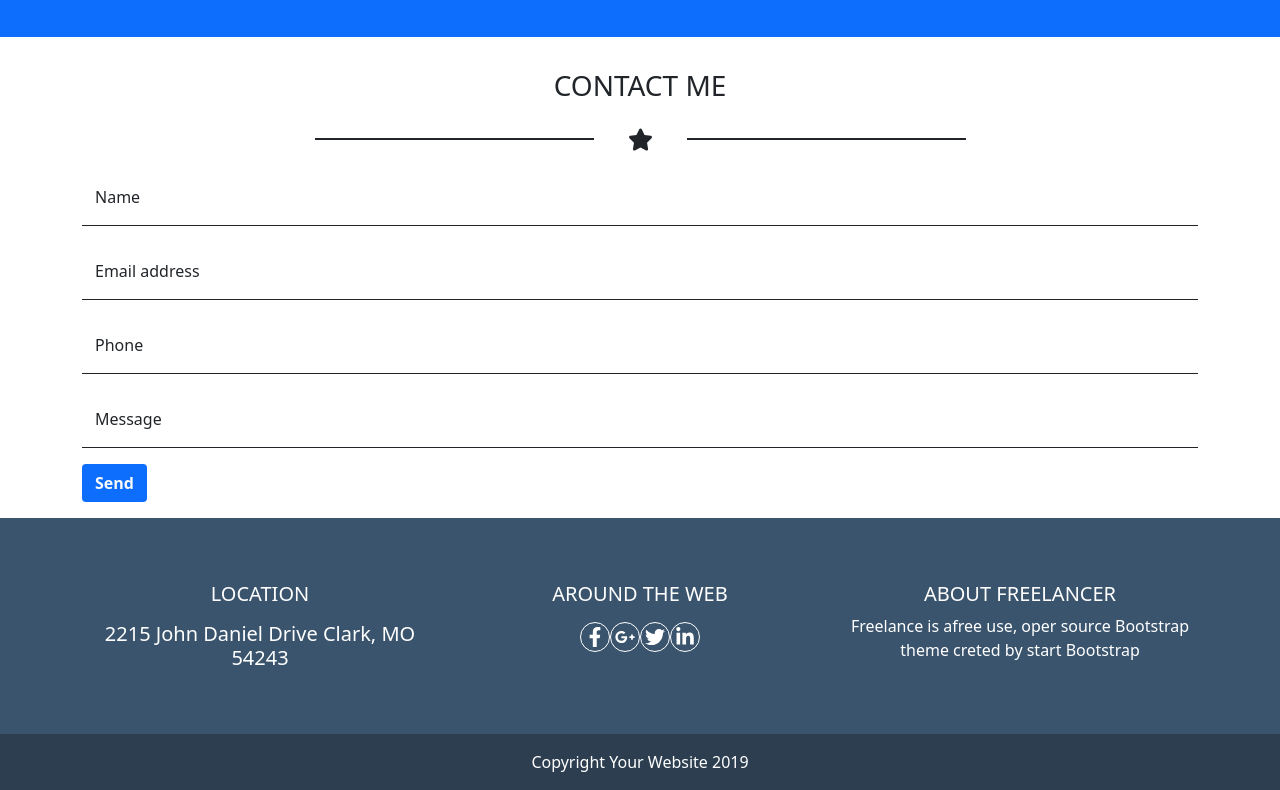
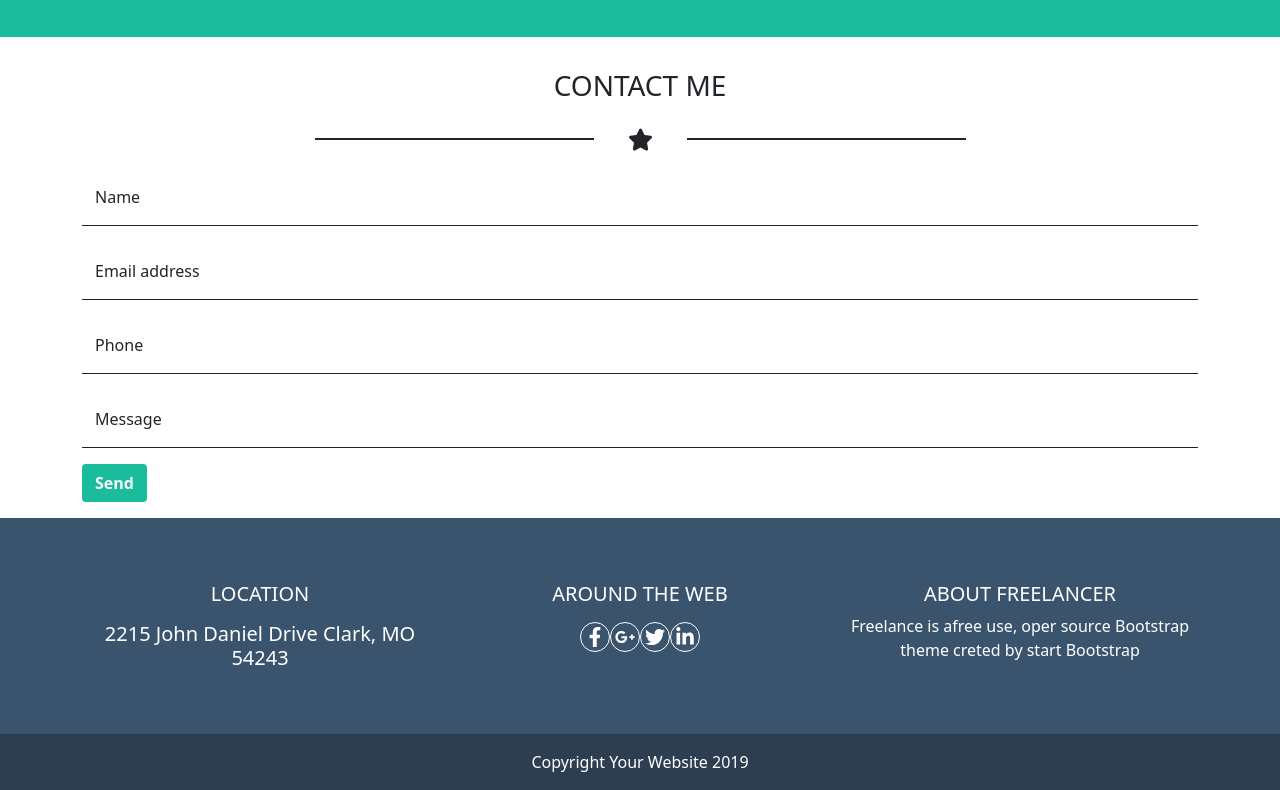
Before and after one commit to MatteoLoddo/html-css-bootstrap-freelancer, a plain HTML site: page index.html in a window 1280 px wide. Shown: the part 1683-2473 px from the top of the page. Drawn offline with nearby package versions, Linux system fonts and the light colour scheme.

Commit message:
fix color

```diff
--- a/css/style.css
+++ b/css/style.css
@@ -4,9 +4,9 @@
 *******************************/
 :root{
     --bs-primary:#1ABC9C;
-    /* --bs-primary-rgb:rgb(26, 188, 156,); */
+    --bs-primary-rgb:26, 188, 156;
 
-    --bg-primary-dark: rgb(21, 155, 128);
+    --bg-primary-dark:21, 155, 128;
 
     --txt-color-light:#ffff;
     --bg-footer-primary:#3A546D;
```
